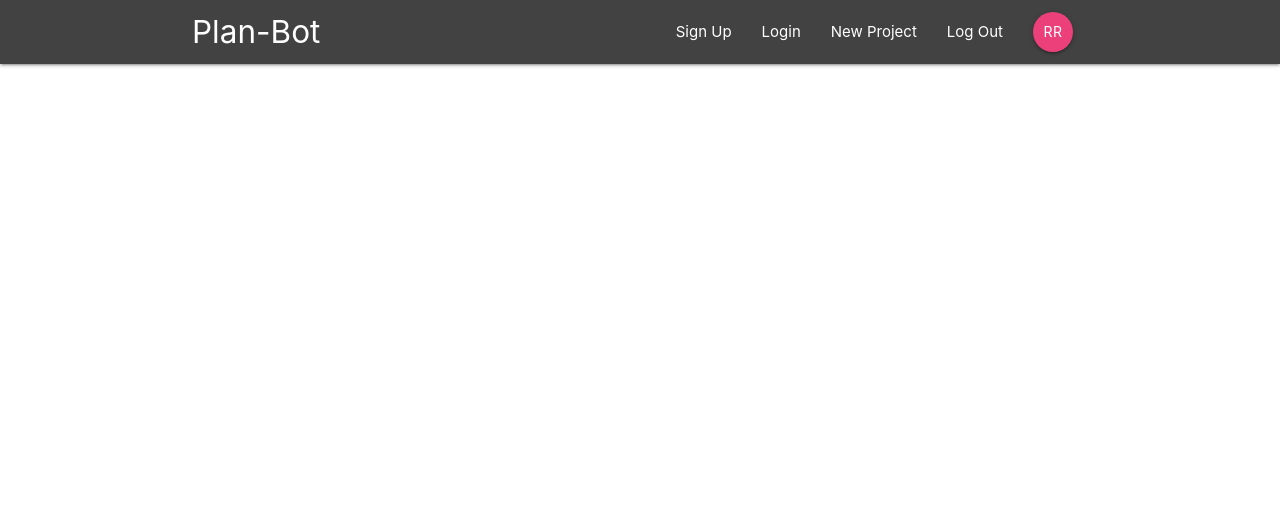
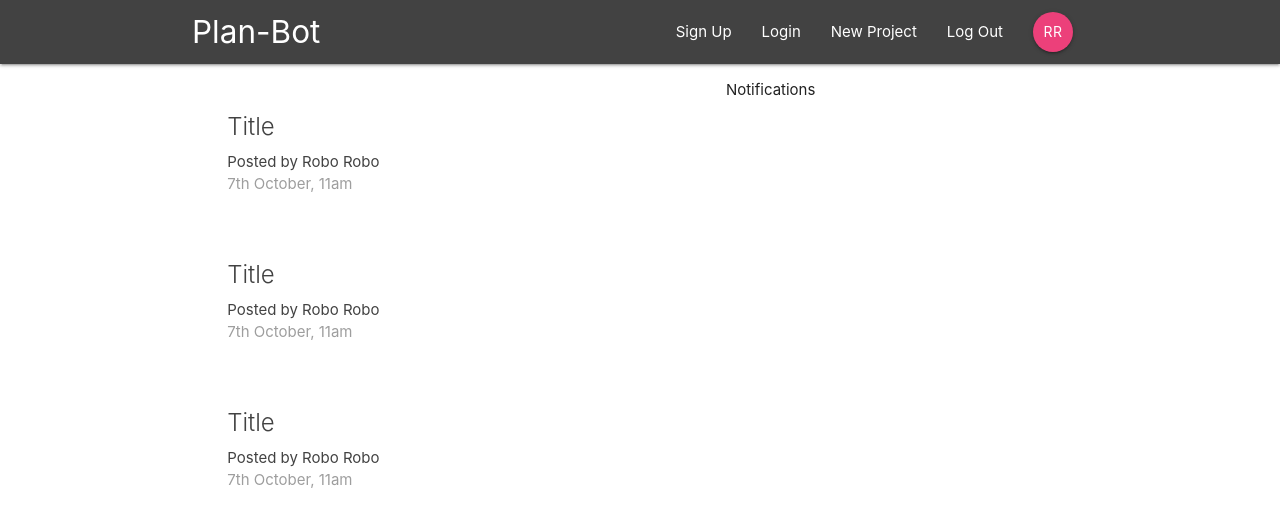
Before and after one commit to mdashmiller/project-manager, a React (Create React App) app: page / in a window 1280 px wide. Shown: the top 526 px of the page. Built offline with nearby package versions, Linux system fonts and the light colour scheme.

Commit message:
dashboard initialized

```diff
--- a/src/App.js
+++ b/src/App.js
@@ -1,6 +1,7 @@
 import React, { Component } from 'react'
-import { BrowserRouter } from 'react-router-dom'
+import { BrowserRouter, Route, Switch } from 'react-router-dom'
 import Navbar from './components/layout/Navbar'
+import Dashboard from './components/dashboard/Dashboard'
 
 class App extends Component {
   render() {
@@ -8,6 +9,9 @@
     	<BrowserRouter>
 	    	<div className="App">
 	    		<Navbar />
+	    		<Switch>
+	    			<Route path='/' component={Dashboard} />
+	    		</Switch>
 	    	</div>
     	</BrowserRouter>
     )
--- a/src/components/dashboard/Dashboard.js
+++ b/src/components/dashboard/Dashboard.js
@@ -0,0 +1,22 @@
+import React, { Component } from 'react'
+import Notifications from './Notifications'
+import ProjectList from '../projects/ProjectList'
+
+class Dashboard extends Component {
+	render() {
+		return (
+			<div className="dashboard container">
+				<div className="row">
+					<div className="col s12 m6">
+						<ProjectList />
+					</div>
+					<div className="col s12 m5 offset-m1">
+						<Notifications />
+					</div>
+				</div>
+			</div>
+		)
+	}
+}
+
+export default Dashboard
--- a/src/components/dashboard/Notifications.js
+++ b/src/components/dashboard/Notifications.js
@@ -0,0 +1,8 @@
+import React from 'react'
+
+const Notifications = () =>
+	<div>
+		<p>Notifications</p>
+	</div>
+
+export default Notifications
--- a/src/components/projects/ProjectList.js
+++ b/src/components/projects/ProjectList.js
@@ -0,0 +1,32 @@
+import React from 'react'
+
+const ProjectList = () =>
+	<div className="section project-list">
+
+		<div className="card z-depth-0 project-summary">
+			<div className="card-content grey-text text-darken-3">
+				<span className="card-title">Title</span>
+				<p>Posted by Robo Robo</p>
+				<p className="grey-text">7th October, 11am</p>
+			</div>
+		</div>
+
+		<div className="card z-depth-0 project-summary">
+			<div className="card-content grey-text text-darken-3">
+				<span className="card-title">Title</span>
+				<p>Posted by Robo Robo</p>
+				<p className="grey-text">7th October, 11am</p>
+			</div>
+		</div>
+
+		<div className="card z-depth-0 project-summary">
+			<div className="card-content grey-text text-darken-3">
+				<span className="card-title">Title</span>
+				<p>Posted by Robo Robo</p>
+				<p className="grey-text">7th October, 11am</p>
+			</div>
+		</div>
+
+	</div>
+
+export default ProjectList
```
